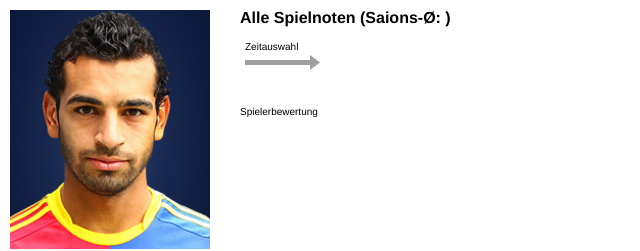
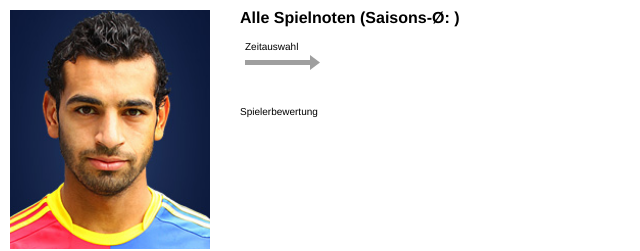
Before and after one commit to TagesWoche/scorecards, a website: page scorecard.html in a window 1280 px wide. Shown: the top 251 px of the page, 0-640 px from the left. Drawn offline with Linux system fonts and the light colour scheme.

Commit message:
Fixes typo

```diff
--- a/scorecard.html
+++ b/scorecard.html
@@ -42,7 +42,7 @@
         </div>
       </div>
       <div class="curve">
-        <h3 id="average-grade">Alle Spielnoten (Saions-&Oslash;: <span></span>)</h3>
+        <h3 id="average-grade">Alle Spielnoten (Saisons-&Oslash;: <span></span>)</h3>
       </div>
     </div>
   </body>
```
